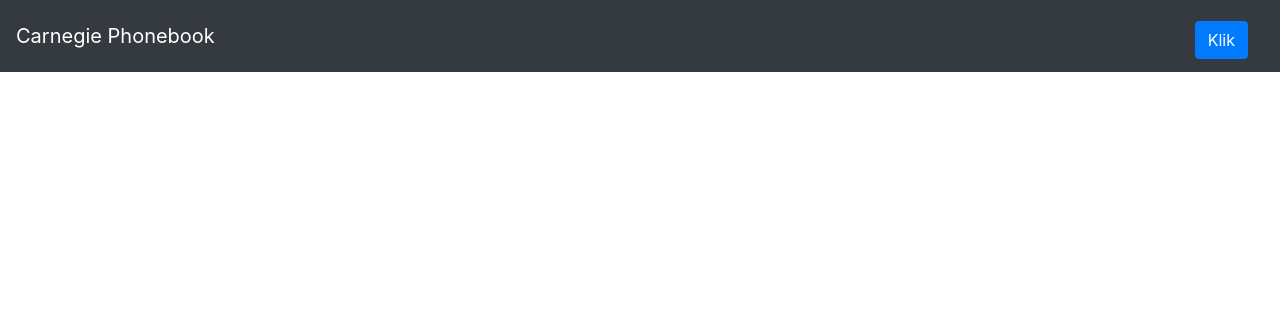
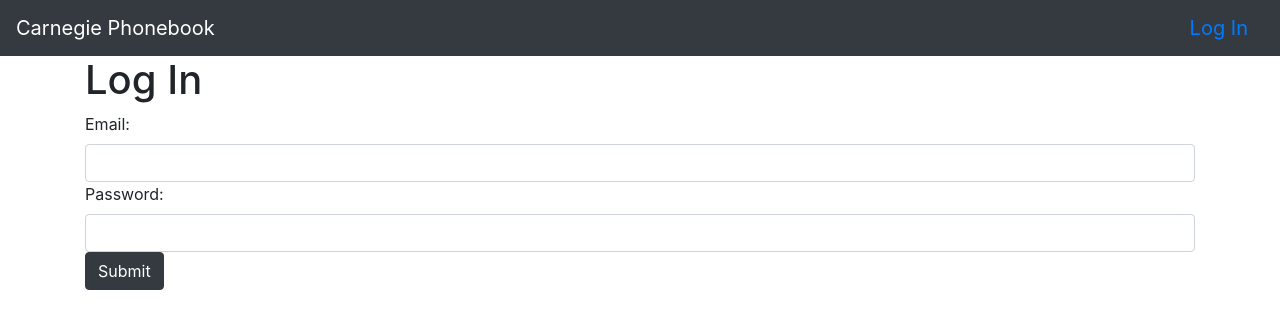
Before and after one commit to djolereject/carnegie-phonebook, a React (Create React App) app in the folder client/: page /login in a window 1280 px wide. Shown: the top 328 px of the page. Built offline with nearby package versions, Linux system fonts and the light colour scheme.

Commit message:
feat: Implement login/logout with local storage

```diff
--- a/client/src/components/App.js
+++ b/client/src/components/App.js
@@ -1,19 +1,30 @@
-import React, { useState, useEffect, useRef } from "react";
+import React, { useState, useEffect } from "react";
 import ReactDOM from 'react-dom';
-import {BrowserRouter as Router, Route, NavLink, Switch} from 'react-router-dom';
-import { Container, Row, Col, Navbar, Button } from 'react-bootstrap';
+import { BrowserRouter as Router, Routes, Route } from 'react-router-dom';
+import { Container, Row } from 'react-bootstrap';
+
+import useLocalStorage from './useLocalStorage';
+import Navigation from './Navigation';
+import Home from './Home';
+import Login from './Login';
 
 function App() {
+  const [user, setUser] = useLocalStorage("user", null);
+  const [logged, setLogged] = useState(false);
+
+  useEffect(()=>{
+    setLogged(user == null ? false : true);
+  }, [user])
+
   return (
     <Router>
-      <Navbar bg="dark" sticky="top" expand="not-set" className="navbar-dark">
-        <Navbar.Brand> Carnegie Phonebook </Navbar.Brand>
-        <Navbar.Brand className="touchable mr-n4 mt-0 mt-md-2">
-          <Button onClick={() => {}} className="">
-Klik
-          </Button>
-        </Navbar.Brand>
-      </Navbar>
+      <Navigation logged={logged} logout={setUser} />
+      <Container>
+        <Routes>
+          <Route exact path="/" element={<Home logged={logged} />} />
+          <Route exact path="/login" element={<Login login={setUser} />} />
+        </Routes>
+      </Container>
     </Router>
   );
 }
--- /dev/null
+++ b/client/src/components/Home.js
@@ -0,0 +1,13 @@
+import React from "react";
+import { Row, Col } from 'react-bootstrap';
+
+const Home=({logged})=> {
+  return (
+    <Row>
+      <Col>
+      Home page for { logged ? "Logged" : "Unlogged"} user
+      </Col>
+    </Row>
+  )
+}
+export default Home;
--- /dev/null
+++ b/client/src/components/Login.js
@@ -0,0 +1,45 @@
+import React from "react";
+import { Row, Col, Form, Button } from 'react-bootstrap';
+import { useNavigate } from 'react-router-dom';
+import { post } from 'axios';
+
+const Login=({login})=> {
+
+  const navigate = useNavigate();
+
+  const clickLogin=(event)=> {
+    event.preventDefault();
+    // const email = document.getElementById("email").value;
+    // const password = document.getElementById("password").value;
+    const request = {"email": "email@gmail.com", "password": "password"};
+
+    post("/api/v1/auth/sign_in", request)
+      .then(response => {
+        const result = {...response.data.data, 'access-token': response.headers['access-token']}
+        console.log(result);
+        login(result);
+        navigate('/');
+      })
+      .catch(error => console.log('error', error));
+  };
+
+  return (
+    <Row>
+      <Col >
+        <h1>Log In</h1>
+        <Form onSubmit={clickLogin}>
+          <Form.Group>
+            <Form.Label htmlFor="email">Email: </Form.Label>
+            <Form.Control name="email" id="email" type="email" />
+          </Form.Group>
+          <Form.Group>
+            <Form.Label htmlFor="password">Password:</Form.Label>
+            <Form.Control name="password" id="password" type="password" />
+          </Form.Group>
+          <Button type="submit" className="btn btn-dark">Submit</Button>
+        </Form>
+      </Col>
+    </Row>
+  )
+}
+export default Login;
--- /dev/null
+++ b/client/src/components/Navigation.js
@@ -0,0 +1,17 @@
+import React, { useState, useEffect } from "react";
+import { NavLink } from 'react-router-dom';
+import { Navbar } from 'react-bootstrap';
+
+const Navigation=({logged, logout})=> {
+  return (
+    <Navbar bg="dark" sticky="top" expand="not-set" className="navbar-dark">
+      <Navbar.Brand> Carnegie Phonebook </Navbar.Brand>
+      <Navbar.Brand className="">
+        { logged ?
+          <NavLink to="/" onClick={()=>logout(null)} >Log Out</NavLink> :
+          <NavLink to="/login">Log In</NavLink> }
+      </Navbar.Brand>
+    </Navbar>
+  );
+};
+export default Navigation;
--- /dev/null
+++ b/client/src/components/useLocalStorage.js
@@ -0,0 +1,36 @@
+import React, { useState } from "react";
+
+function useLocalStorage(key, initialValue) {
+  // State to store our value
+  // Pass initial state function to useState so logic is only executed once
+  const [storedValue, setStoredValue] = useState(() => {
+    if (typeof window === "undefined") { return initialValue; }
+
+    try {
+      const item = window.localStorage.getItem(key); // Get from local storage by key
+      return item ? JSON.parse(item) : initialValue; // Parse stored json or if none return initialValue
+    } catch (error) {
+      return initialValue; // If error also return initialValue
+    }
+  });
+
+  // Return a wrapped version of useState's setter function that ...
+  // ... persists the new value to localStorage.
+  const setValue = (value) => {
+    try {
+      // Allow value to be a function so we have same API as useState
+      const valueToStore = value instanceof Function ? value(storedValue) : value;
+      // Save state
+      setStoredValue(valueToStore);
+      // Save to local storage
+      if (typeof window !== "undefined") {
+        window.localStorage.setItem(key, JSON.stringify(valueToStore));
+      }
+    } catch (error) {
+      // A more advanced implementation would handle the error case
+      console.log(error);
+    }
+  };
+  return [storedValue, setValue];
+}
+export default useLocalStorage;
```
